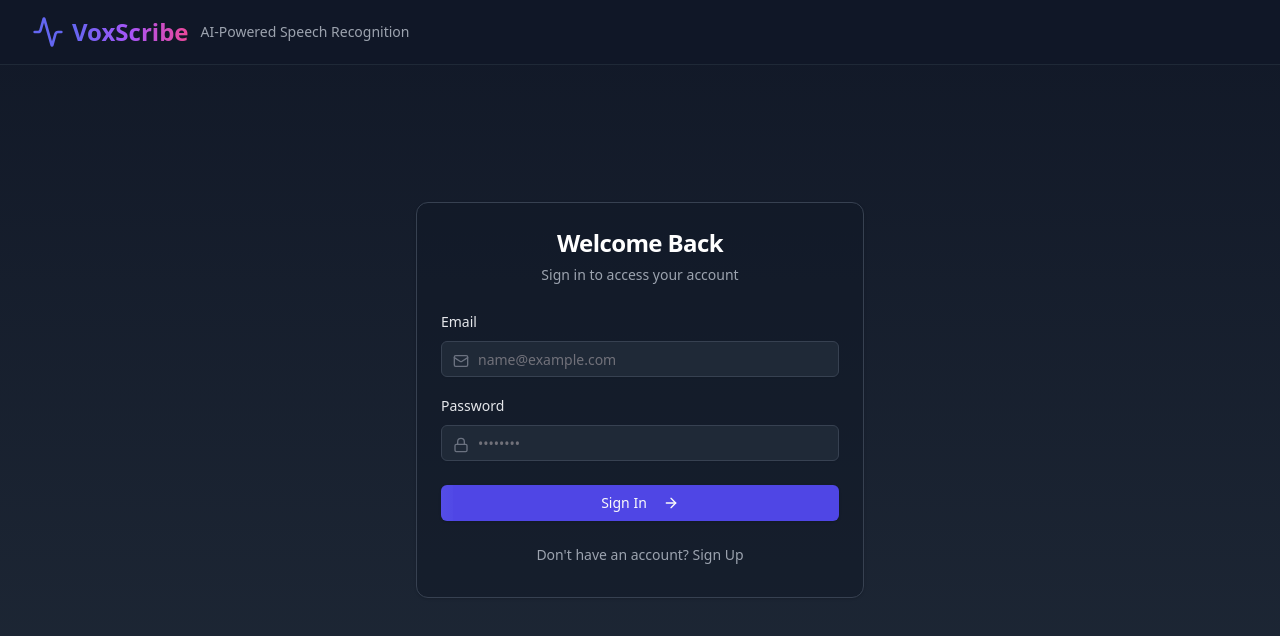
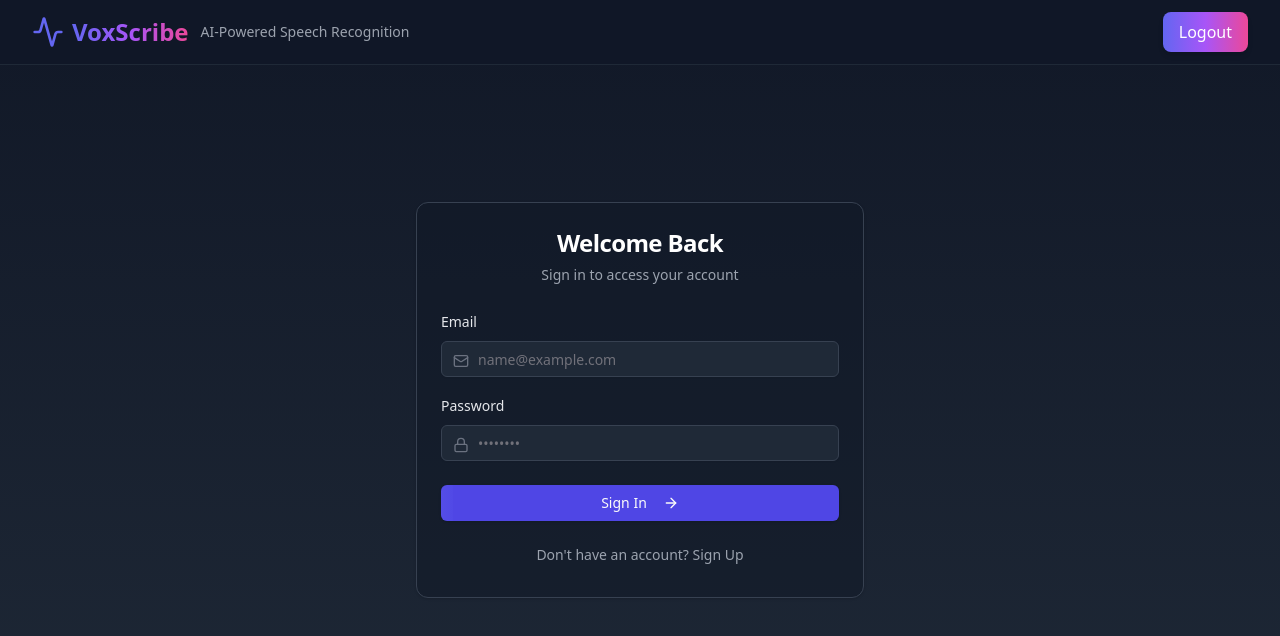
Before and after one commit to jaskamal2724/stt-client, a React (Vite) app: page /signin in a window 1280 px wide. Shown: the top 636 px of the page. Built offline with nearby package versions, Linux system fonts and the light colour scheme; sample sign-in values are in the browser's storage.

Commit message:
session storage logic fixes

```diff
--- a/src/components/Navbar.jsx
+++ b/src/components/Navbar.jsx
@@ -1,17 +1,10 @@
-import React, { useEffect } from 'react';
+import React, { useCallback, useEffect } from 'react';
 import {
   Activity,
 } from 'lucide-react';
-import { useNavigate, useParams } from 'react-router-dom';
+import { useNavigate } from 'react-router-dom';
 
 const Navbar = () => {
-  const { name } = useParams()
-
-  useEffect(() => {
-    if (name) {
-      sessionStorage.setItem("username", name); // Store in localStorage
-    }
-  }, [name]);
 
   const navigate=useNavigate()
 
@@ -48,9 +41,9 @@ const Navbar = () => {
               </span>
 
             </div>
-            {name &&
+            {sessionStorage.getItem("username") &&
             <div>
-              <button onClick={handlelogout} className="px-4 py-2 text-white font-medium rounded-lg bg-gradient-to-r from-indigo-500 via-purple-500 to-pink-500 hover:scale-105 transition-all duration-300 shadow-md">
+              <button onClick={handlelogout}  className="px-4 py-2 text-white font-medium rounded-lg bg-gradient-to-r from-indigo-500 via-purple-500 to-pink-500 hover:scale-105 transition-all duration-300 shadow-md">
                 Logout
               </button>
             </div>
--- a/src/components/SignIn.jsx
+++ b/src/components/SignIn.jsx
@@ -39,6 +39,7 @@ const SignIn = () => {
       }
 
       console.log(data)
+      sessionStorage.setItem("username",data.Username)
       const name = data.Username
       navigate(`/dashboard/${name}`)
     }
```
